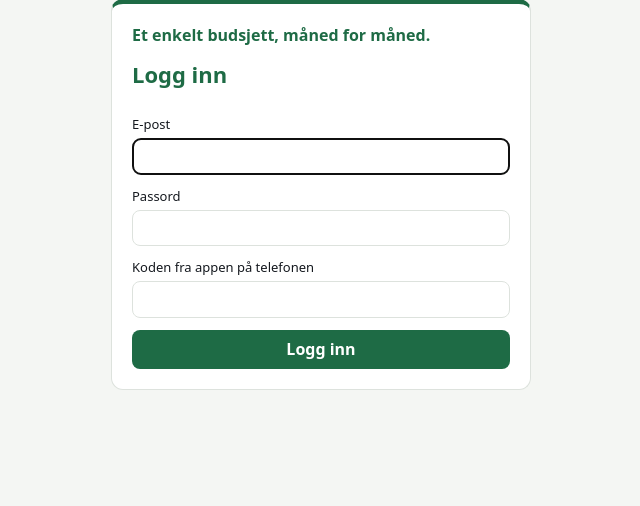
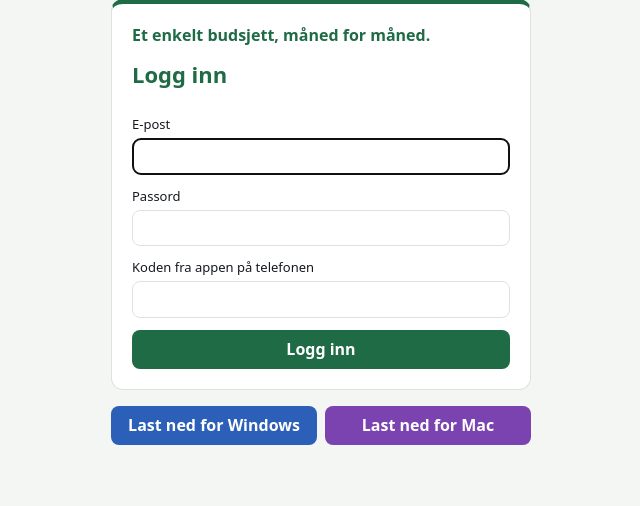
Before and after one commit to isene/spare, a Flask app: page /login in a window 1280 px wide. Shown: the part 101-607 px from the top of the page, without its empty margins (319-959 px from the left). Run offline with Flask 3, Linux system fonts and the light colour scheme.

Commit message:
Add download buttons for Windows and Mac to the front page
In Chrome and Edge the button installs the app; elsewhere it shows the
steps, such as File, then Add to Dock in Safari.

Co-Authored-By: Claude Opus 5.5 <noreply@anthropic.com>

```diff
--- a/app.py
+++ b/app.py
@@ -107,6 +107,16 @@ WORDS = {
     "password": ("Passord", "Password"),
     "code": ("Koden fra appen på telefonen", "The code from the app on your phone"),
     "tagline": ("Et enkelt budsjett, måned for måned.", "A simple budget, month by month."),
+    "install_win": ("Last ned for Windows", "Download for Windows"),
+    "install_mac": ("Last ned for Mac", "Download for Mac"),
+    "install_win_help": (
+        "Åpne denne siden i Edge eller Chrome, og trykk på installer-knappen til høyre i adresselinja.",
+        "Open this page in Edge or Chrome, and click the install button at the right end of the address bar.",
+    ),
+    "install_mac_help": (
+        "I Safari: velg Arkiv, så Legg til i Dock. I Chrome: trykk på installer-knappen til høyre i adresselinja.",
+        "In Safari: choose File, then Add to Dock. In Chrome: click the install button at the right end of the address bar.",
+    ),
     "wrong_login": ("Feil e-post, passord eller kode.", "Wrong email, password or code."),
     "too_many": (
         "For mange feil forsøk. Vent 15 minutter.",
--- a/static/spare.js
+++ b/static/spare.js
@@ -108,3 +108,22 @@ document.addEventListener(
   },
   true
 );
+
+// The download buttons on the front page. Chrome and Edge install the app when asked;
+// Safari and the rest show the steps to do it by hand.
+let installer = null;
+addEventListener("beforeinstallprompt", (e) => {
+  e.preventDefault();
+  installer = e;
+});
+
+document.addEventListener("click", (e) => {
+  const button = e.target.closest("[data-install]");
+  if (!button) return;
+  if (installer) {
+    installer.prompt();
+    installer = null;
+    return;
+  }
+  for (const help of document.querySelectorAll(".install p")) help.hidden = help.id !== button.dataset.install;
+});
--- a/static/style.css
+++ b/static/style.css
@@ -158,6 +158,10 @@ main { padding: 16px; }
 .box label { display: grid; gap: 4px; }
 .box p { margin: 0; }
 .tagline { color: var(--brand); font-weight: 700; }
+.install { display: flex; flex-wrap: wrap; gap: 8px; max-width: 420px; margin: -16px auto 32px; }
+.install button { flex: 1; background: var(--c); }
+.install p { flex-basis: 100%; margin: 0; }
+@media (display-mode: standalone) { .install { display: none; } }
 .qr svg { display: block; width: 220px; max-width: 100%; background: #fff; border-radius: 8px; }
 table { border-collapse: collapse; margin-top: 16px; width: 100%; }
 td { padding: 8px 10px 8px 0; border-bottom: 1px solid var(--line); overflow-wrap: anywhere; }
--- a/templates/login.html
+++ b/templates/login.html
@@ -9,4 +9,10 @@
   <label>{{ t('code') }} <input name="code" inputmode="numeric" required autocomplete="one-time-code"></label>
   <button>{{ t('login') }}</button>
 </form>
+<div class="install">
+  <button type="button" class="c-blue" data-install="win-help">{{ t('install_win') }}</button>
+  <button type="button" class="c-purple" data-install="mac-help">{{ t('install_mac') }}</button>
+  <p id="win-help" class="small" hidden>{{ t('install_win_help') }}</p>
+  <p id="mac-help" class="small" hidden>{{ t('install_mac_help') }}</p>
+</div>
 {% endblock %}
```
Also changed, not shown: tests/test_app.py (+2 -0 lines), CHANGELOG.md, README.md.
